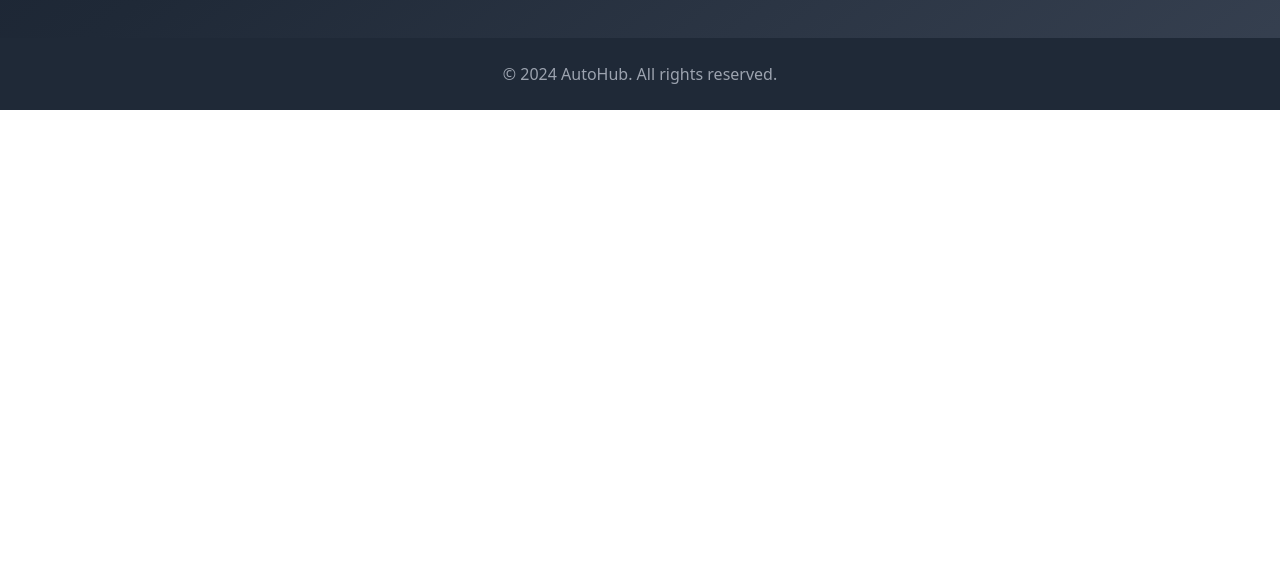
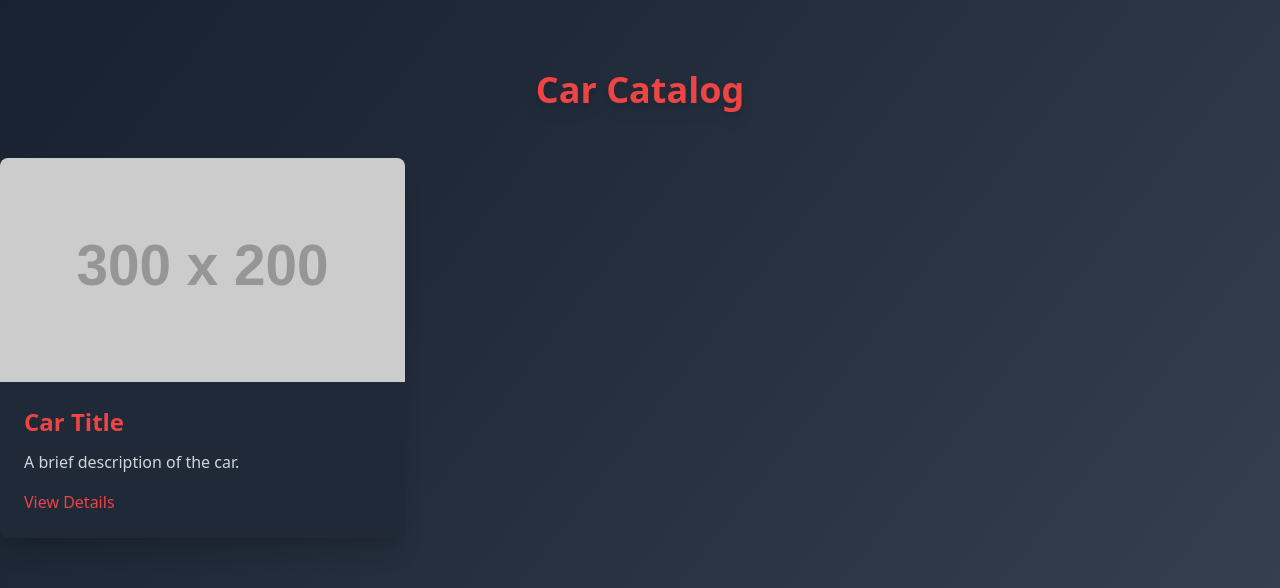
Before and after one commit to danielapostolov/AutoHub, an Angular app in the folder autohub/: page / in a window 1280 px wide. Shown: the part 906-1494 px from the top of the page. Before the commit the page ends 1016 px from the top, so only its background shows below. Built offline with nearby package versions, Linux system fonts and the light colour scheme.

Commit message:
Fix header css and add cars component

```diff
--- a/autohub/src/app/app.component.html
+++ b/autohub/src/app/app.component.html
@@ -1,3 +1,4 @@
 <app-header />
 <h1>Hello Angular!</h1>
+<app-cars />
 <app-footer />
--- a/autohub/src/app/core/header/header.component.css
+++ b/autohub/src/app/core/header/header.component.css
@@ -0,0 +1,3 @@
+header{
+    background-image:url(assets/hero-image.webp);
+}
--- /dev/null
+++ b/autohub/src/app/features/cars/cars.component.html
@@ -0,0 +1,15 @@
+<section id="catalog" class="container mx-auto py-20">
+    <h2 class="text-4xl font-extrabold text-center text-red-500 mb-12 drop-shadow-lg">Car Catalog</h2>
+    <div class="grid grid-cols-1 md:grid-cols-3 gap-8">
+
+        <div class="bg-gray-800 shadow-xl rounded-lg overflow-hidden hover-grow">
+            <img src="https://via.placeholder.com/300x200" alt="Car Image" class="w-full h-56 object-cover">
+            <div class="p-6">
+                <h3 class="text-2xl font-bold mb-3 text-red-500">Car Title</h3>
+                <p class="text-gray-300 mb-4">A brief description of the car.</p>
+                <a href="#" class="text-red-500 hover:text-red-400 transition">View Details</a>
+            </div>
+        </div>
+
+    </div>
+</section>
--- a/autohub/src/index.html
+++ b/autohub/src/index.html
@@ -6,7 +6,7 @@
   <meta name="viewport" content="width=device-width, initial-scale=1.0">
   <title>AutoHub</title>
   <script src="https://cdn.tailwindcss.com"></script>
-  <!-- TODO  -->
+  <!-- TODO move this css in outer file -->
   <style>
     .hover-grow:hover {
       transform: scale(1.05);
--- a/autohub/src/styles.css
+++ b/autohub/src/styles.css
@@ -1 +1,19 @@
 /* You can add global styles to this file, and also import other style files */
+* {
+    padding: 0;
+    margin: 0;
+  }
+
+  /*
+  *Reset CSS model sizing calculations
+  */
+
+  html {
+    box-sizing: border-box;
+  }
+
+  *,
+  *:before,
+  *:after {
+    box-sizing: inherit;
+  }
```
Also changed, not shown: autohub/src/app/api.service.ts (added, +9 -0 lines), autohub/src/app/app.component.ts (+7 -1 lines), autohub/src/app/core/header/header.component.html (+5 -3 lines), autohub/src/app/features/cars/cars.component.ts (added, +12 -0 lines), autohub/src/app/types/car.ts (added, +13 -0 lines), autohub/src/app/core/header/assets/hero-image.webp (added), autohub/src/app/features/cars/cars.component.css (added).
